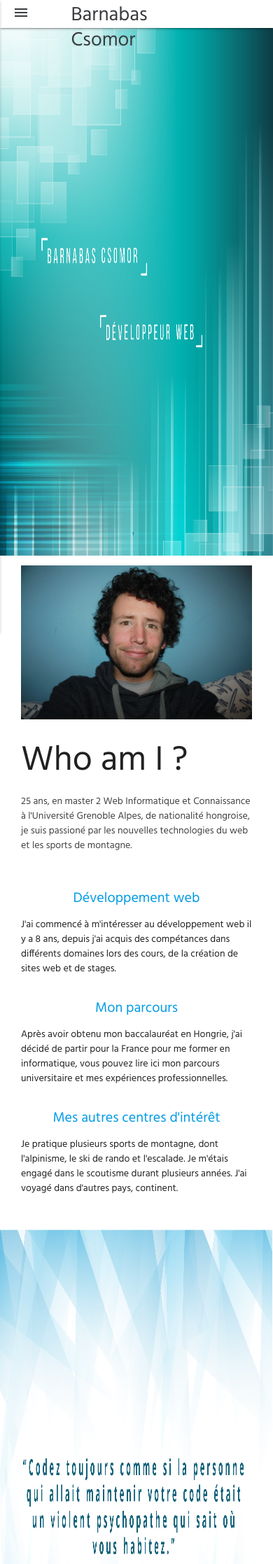
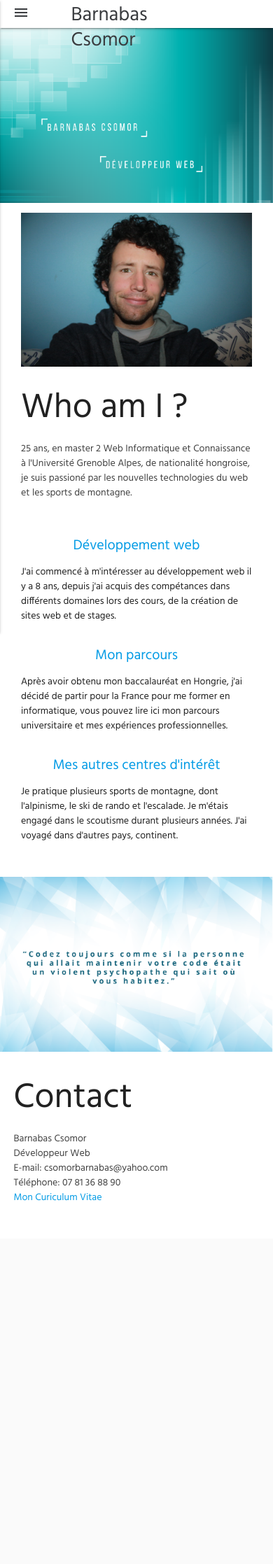
Before and after one commit to csomorb/siteperso, a PHP site: page /accueil in a window 390 px wide. Shown: the top 2235 px of the page at 70% size. After the commit the page ends 1716 px from the top, so only its background shows below. Run offline with PHP 8.4, Linux system fonts and the light colour scheme; some libraries are stand-ins or nearby versions.

Commit message:
accueil fin

```diff
--- a/css/main.css
+++ b/css/main.css
@@ -77,6 +77,35 @@
     height: 754px;
 }
 
+/*950 px*/
+@media screen and (max-width: 950px) {
+    .parallax-container {
+        height: 500px;
+    }
+}
+
+/*650 px*/
+@media screen and (max-width: 650px) {
+    .parallax-container {
+        height: 300px;
+    }
+}
+
+/*395 px*/
+@media screen and (max-width: 395px) {
+    .parallax-container {
+        height: 250px;
+    }
+}
+
+/*395 px*/
+@media screen and (max-width: 300px) {
+    .parallax-container {
+        height: 200px;
+    }
+}
+
+
 h3{
     font-size: 20px;
 }
--- a/index.php
+++ b/index.php
@@ -44,9 +44,10 @@
         </ul>
         <ul class="side-nav" id="mobile-demo">
             <li><a href="/dev">Développement Web</a></li>
-            <li><a href="/cv">CV</a></li>
-            <li><a href="/montagne">Montagne</a></li>
-            <li><a href="/voyage">Voyage</a></li>
+            <li><a href="/parcours">Parcours</a></li>
+            <li><a href="/hobbies">Centres d’intérêt</a></li>
+            <li><a href="./files/cv_Barnabas_Csomor.pdf" target="_blank">CV</a></li>
+            <li><a href="#contact">Contact</a></li>
         </ul>
     </div>
 </nav>
```
Also changed, not shown: 1 other file.
